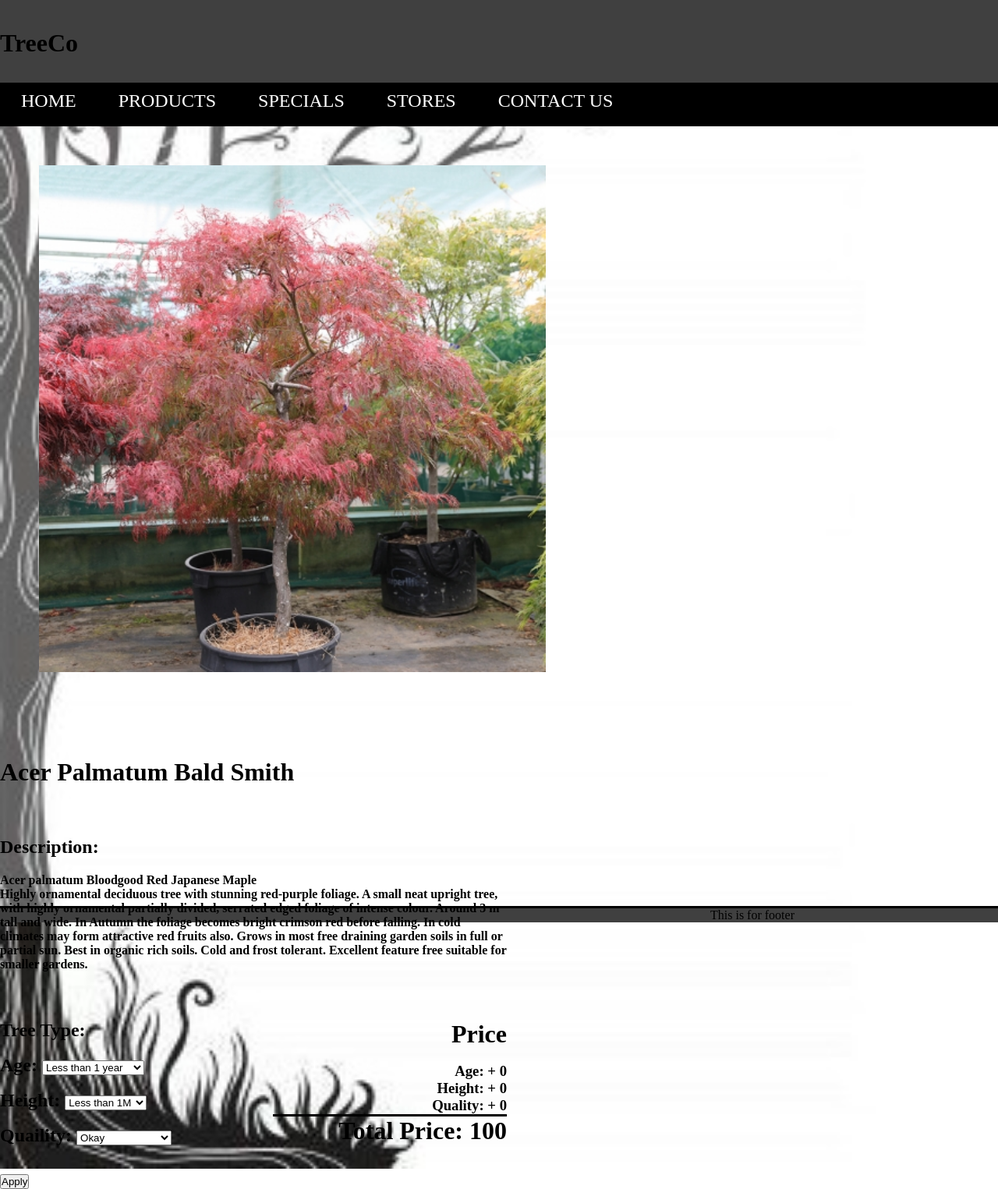
After one commit to rachellee2/PlantATree, a PHP site: page /ProductPage1.html in a window 1280 px wide. The commit adds this page. Shown: the whole page at 78% size. Run offline with PHP 8.4, Linux system fonts and the light colour scheme.

Commit message:
Updated Product Item page

```diff
--- /dev/null
+++ b/ProductPage1.html
@@ -0,0 +1,127 @@
+<!DOCTYPE html>
+<html>
+    <head>
+        <title>TreeCo</title>
+        <link rel="stylesheet" type="text/css" href="product.css">
+        <!--<meta name="viewport" content="width=device-width, initial-scale=1.0">-->
+    <body>
+        <div id="container">
+            <header>
+                <!--To Do:
+                Add Navigation bar
+                Add Logo
+                Change Background-->
+                <div class="wrapper1">
+                    <h1><br>TreeCo</h1>
+                </div>
+                    <div class="nav">
+                        <ul>
+
+                            <li><a href="index.html">Home</a></li>
+                            <li><a href="products.html">Products</a></li>
+                            <li><a href="special.html">Specials</a></li>
+                            <li><a href="stores.html">Stores</a></li>
+                            <li><a href="about.html">Contact Us</a></li>
+                        </ul>
+                    </div>
+            </div>
+
+            </header>
+            <div id="main">
+
+                <div id="cont5">
+                    <img src="AcerPalmatumBaldsmith450x450.jpg" width="650" height="650">
+                </div>
+                <div id="cont6">
+                        <h1 id="cont4">
+                                Acer Palmatum Bald Smith
+                        </h1>
+                        <br><br><br>
+                    <h2>
+                        Description:
+                        <br>
+                        <h4 id="cont7">
+                            Acer palmatum Bloodgood Red Japanese Maple
+                            <br>
+                            Highly ornamental deciduous tree with stunning red-purple foliage.
+                            A small neat upright tree, with highly ornamental partially divided,
+                            serrated edged foliage of intense colour.  Around 3 m tall and wide.
+                            In Autumn the foliage becomes bright crimson red before falling.
+                            In cold climates may form attractive red fruits also.
+                            Grows in most free draining garden soils in full or partial sun.
+                            Best in organic rich soils.  Cold and frost tolerant.
+                            Excellent feature free suitable for smaller gardens.
+                        </h4>
+                        <br>
+                    </h2>
+                    <div id="cont6">
+                        <div id="cont8">
+                                <h2>
+                                        Tree Type:
+                                    </h2>
+                                    <br>
+                                    <h2>
+                                        Age:
+                                        <select name="select">
+                                                <option value-"1" selected> Less than 1 year</option>"
+                                                <option value-"2">1 year to 3 years</option>"
+                                                <option value-"3">3 year to 5 years</option>"
+                                                <option value-"4">More than 5 Years</option>"
+                                        </select>
+                                    </h2>
+                                    <br>
+                                    <h2>
+                                        Height:
+                                        <select name="select">
+                                                <option value-"1" selected> Less than 1M</option>"
+                                                <option value-"2">1M to 3M</option>"
+                                                <option value-"3">3M to 5M</option>"
+                                                <option value-"4">More than 5M</option>"
+                                        </select>
+                                    </h2>
+                                    <br>
+                                    <h2>
+                                        Quaility:
+                                        <select name="select">
+                                                <option value-"1" selected> Okay</option>"
+                                                <option value-"2">Good</option>"
+                                                <option value-"3">Fantastic</option>"
+                                                <option value-"4">Cannot be better</option>"
+                                        </select>
+                                </h2>
+                                <br>
+                                <br>
+                                <button>
+                                    Apply
+                                </button>
+                        </div>
+                        <div id="cont9">
+                            <h1>
+                                Price
+                            </h1>
+                            <br>
+                            <h3>
+                                Age: + 0
+                            </h3>
+                            <h3>
+                                Height: + 0
+                            </h3>
+                            <h3>
+                                Quality: + 0
+                            </h3>
+                        </div>
+
+                        <div id="cont10">
+                            <h1>Total Price: 100</h1>
+                        </div>
+                    </div>
+
+                </div>
+            </div>
+
+            <footer>
+                <center>This is for footer</center>
+            </footer>
+        </div>
+    </body>
+</html>
--- a/index.html
+++ b/index.html
@@ -19,7 +19,7 @@
             <div class="nav">
                     <ul>
                         <li><a href="index.html">Home</a></li>
-                        <li><a href="products.html">Products</a></li>
+                        <li><a href="product1.html">Products</a></li>
                         <li><a href="special.html">Specials</a></li>
                         <li><a href="stores.html">Stores</a></li>
                         <li><a href="about.html">Contact Us</a></li>
--- a/product.css
+++ b/product.css
@@ -22,7 +22,7 @@ header{
 
     background-color: rgba(255, 255, 255, 0.3);
 	border-top: solid;
-
+	height:1000px;
 }
 
 footer{
@@ -85,4 +85,44 @@ li a:hover{
 }
 #cont3{
 	margin-left:350px;
+	margin-top:30px;
 }
+
+#cont4{
+	margin-top:50px;
+	margin-bottom:10px;
+
+}
+
+#cont5{
+	width: 690px;
+	height: 690px;
+	float:left;
+	margin-left: 50px;
+	margin-top:50px;
+}
+
+#cont6{
+	width:650px;
+	margin-top:20px;
+	float:left;
+}
+
+#cont7{
+	margin-top:20px;
+	height:150px;
+}
+
+#cont8{
+	width:300px;
+	float: left;
+}
+#cont9{
+	width:300px;
+	float:right;
+	border-bottom: solid;
+	text-align: right;
+}
+#cont10{
+	text-align: right;
+}
```
Also changed, not shown: Product1.html (deleted, +0 -173 lines), products.html (+147 -12 lines).
